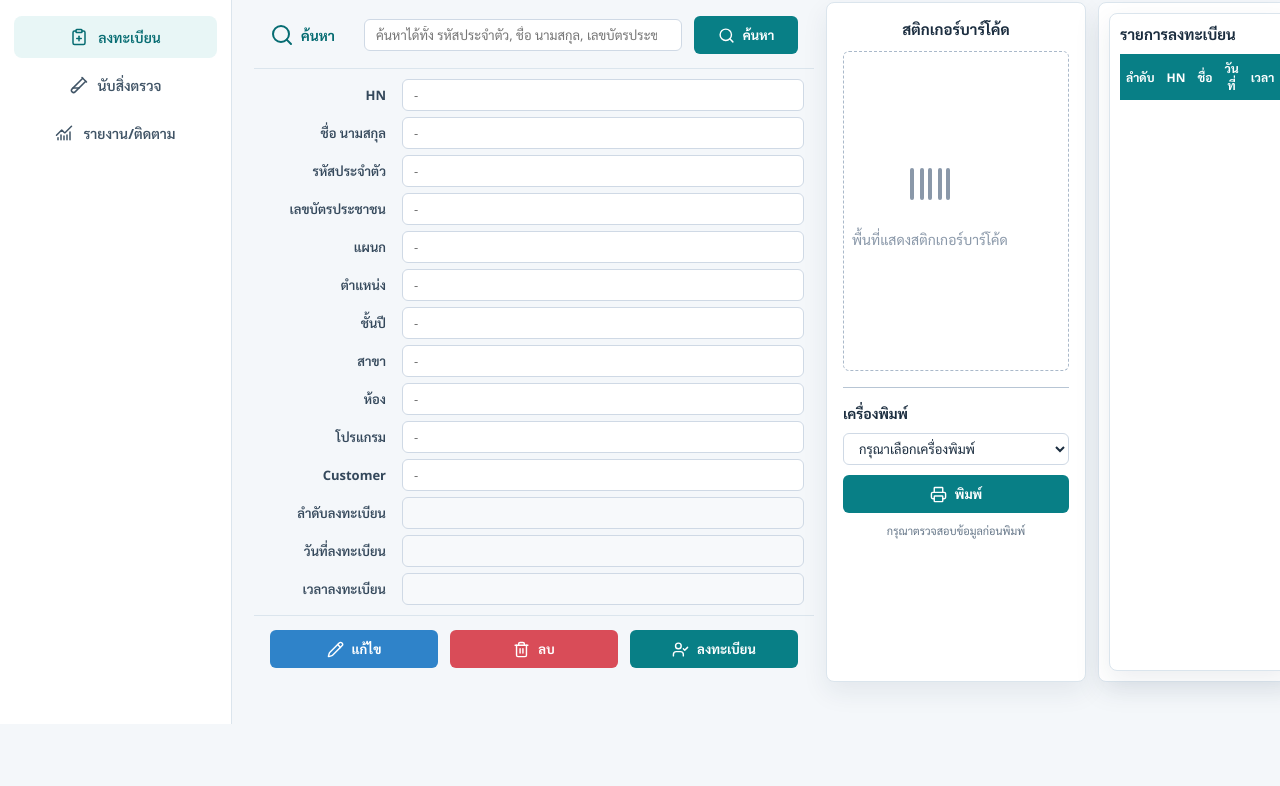
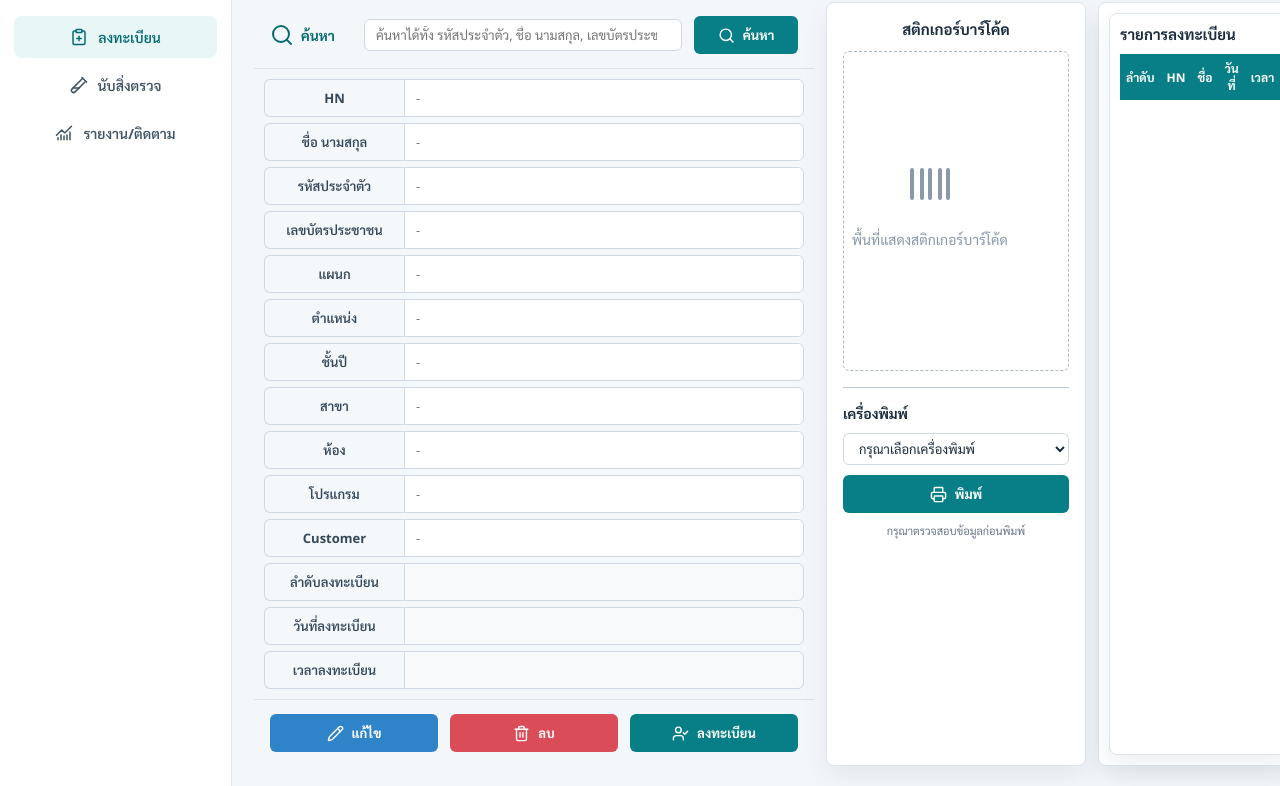
Before and after one commit to RBMedical/MobileCheckUp, a plain HTML site: page index.html in a window 1280 px wide. Shown: the part 76-862 px from the top of the page. Before the commit the page ends 800 px from the top, so only its background shows below. Drawn offline with nearby package versions, Linux system fonts and the light colour scheme.

Commit message:
Update styles.css

```diff
--- a/styles.css
+++ b/styles.css
@@ -271,17 +271,35 @@ select:focus {
 
 .field {
   display: grid;
-  grid-template-columns: 130px 1fr;
-  gap: 8px;
-  align-items: center;
+  grid-template-columns: 140px 1fr;
+  gap: 0;
+  align-items: stretch;
 }
 
 .field label {
+  display: flex;
+  align-items: center;
+  justify-content: center;
+
+  height: 38px;
+
+  background: #f5f8fb;
+  border: 1px solid #cfd9e5;
+  border-right: none;
+
   color: #34485b;
   font-size: 13px;
   font-weight: 600;
-  text-align: right;
-  padding-right: 8px;
+
+  text-align: center;
+}
+
+.field input {
+  border-radius: 0 6px 6px 0;
+}
+
+.field label {
+  border-radius: 6px 0 0 6px;
 }
 
 .action-bar {
```
